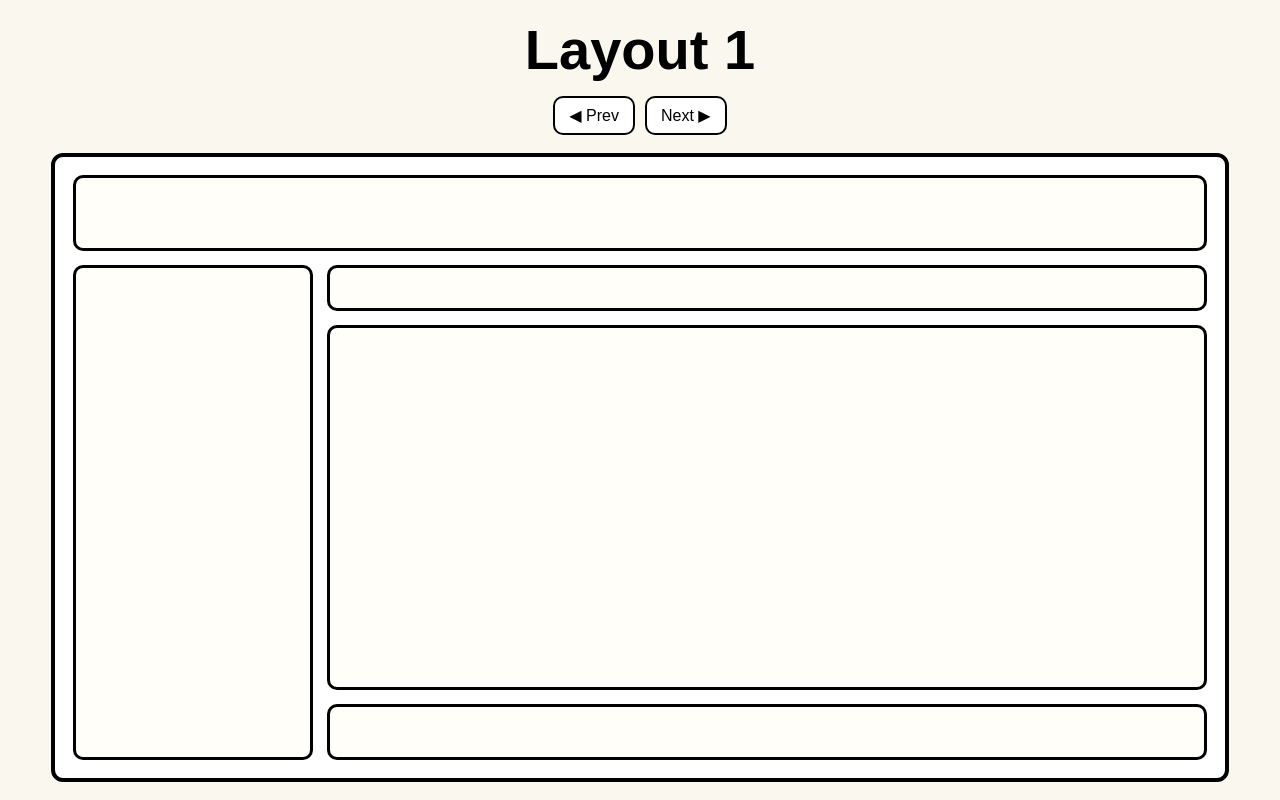
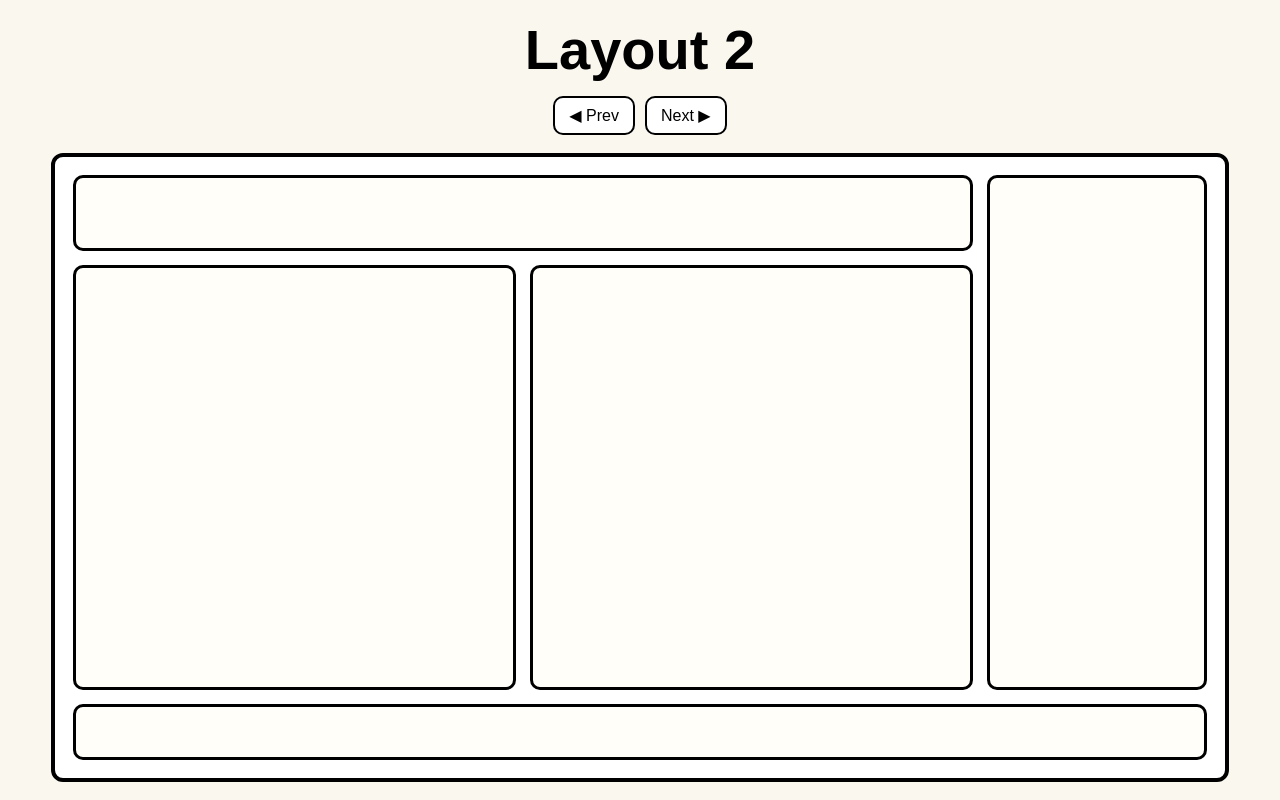
Before and after one commit to Palce002/1976Limitres, a plain HTML site: page index.html in a window 1280 px wide. Drawn offline with Linux system fonts and the light colour scheme.

Commit message:
Add files via upload

```diff
--- a/index.html
+++ b/index.html
@@ -3,7 +3,7 @@
 <head>
 <meta charset="utf-8">
 <meta name="viewport" content="width=device-width, initial-scale=1">
-<title>Layout 1</title>
+<title>Layout 2</title>
 <style>
 :root{--ink:#000;--bg:#faf7ef;--surface:#fff;--line:#000;--radius:12px;--gap:14px}
 *{box-sizing:border-box}
@@ -12,22 +12,22 @@ body{margin:0;background:var(--bg);font-family:Arial,Helvetica,sans-serif;displa
 h1{margin:4px 0 0;font-size:56px;line-height:1;font-weight:900;color:var(--ink);text-align:center}
 .pager{display:flex;gap:10px}
 .pager a{padding:8px 14px;border:2px solid var(--line);border-radius:10px;text-decoration:none;color:var(--ink);background:var(--surface)}
-.frame{width:min(1200px,92vw);height:min(700px,82vh);border:4px solid var(--line);border-radius:var(--radius);background:var(--surface);padding:18px;display:grid;gap:var(--gap);grid-template-areas:"header header" "sidebar subheader" "sidebar content" "sidebar footer";grid-template-columns:240px 1fr;grid-template-rows:76px 46px 1fr 56px}
+.frame{width:min(1200px,92vw);height:min(700px,82vh);border:4px solid var(--line);border-radius:var(--radius);background:var(--surface);padding:18px;display:grid;gap:var(--gap);grid-template-columns:1fr 1fr 220px;grid-template-rows:76px 1fr 56px;grid-template-areas:"header header aside" "left main aside" "footer footer footer"}
 .box{border:3px solid var(--line);border-radius:10px;background:#fffef9}
-.header{grid-area:header}.sidebar{grid-area:sidebar}.sub{grid-area:subheader}.content{grid-area:content}.footer{grid-area:footer}
+.header{grid-area:header}.left{grid-area:left}.main{grid-area:main}.aside{grid-area:aside}.footer{grid-area:footer}
 </style>
 </head>
 <body>
-<h1>Layout 1</h1>
+<h1>Layout 2</h1>
 <div class="pager">
-  <a href="layout3.html">◀ Prev</a>
-  <a href="layout2.html">Next ▶</a>
+  <a href="layout1.html">◀ Prev</a>
+  <a href="layout3.html">Next ▶</a>
 </div>
 <section class="frame">
   <div class="box header"></div>
-  <div class="box sidebar"></div>
-  <div class="box sub"></div>
-  <div class="box content"></div>
+  <div class="box left"></div>
+  <div class="box main"></div>
+  <div class="box aside"></div>
   <div class="box footer"></div>
 </section>
 </body>
```
